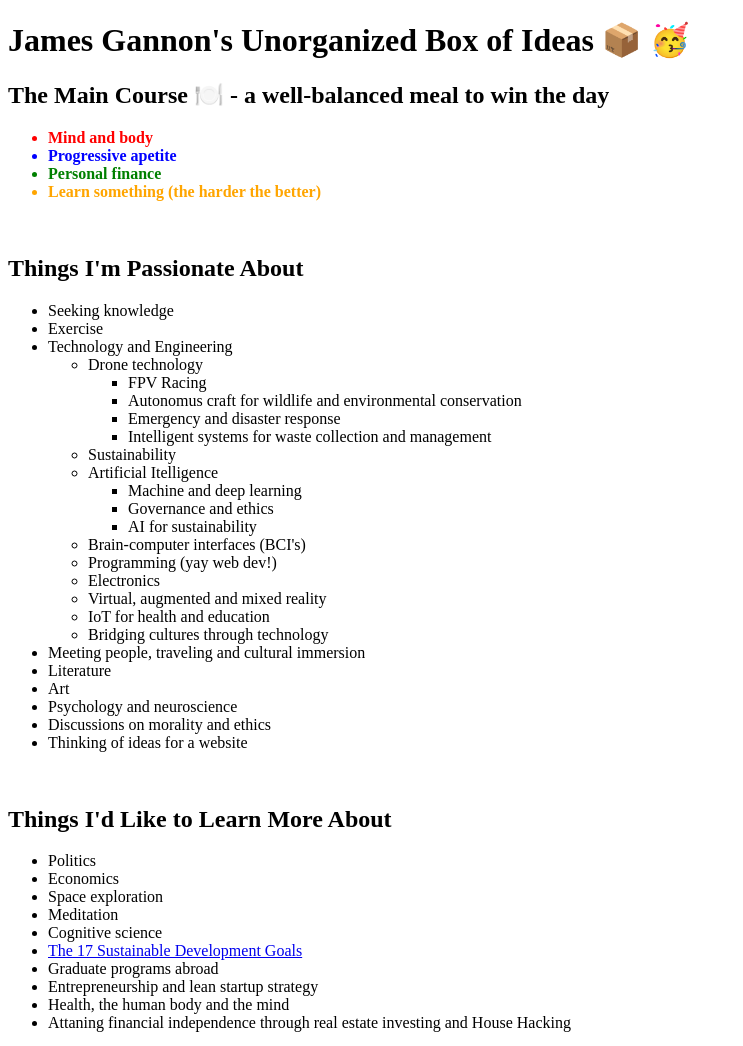
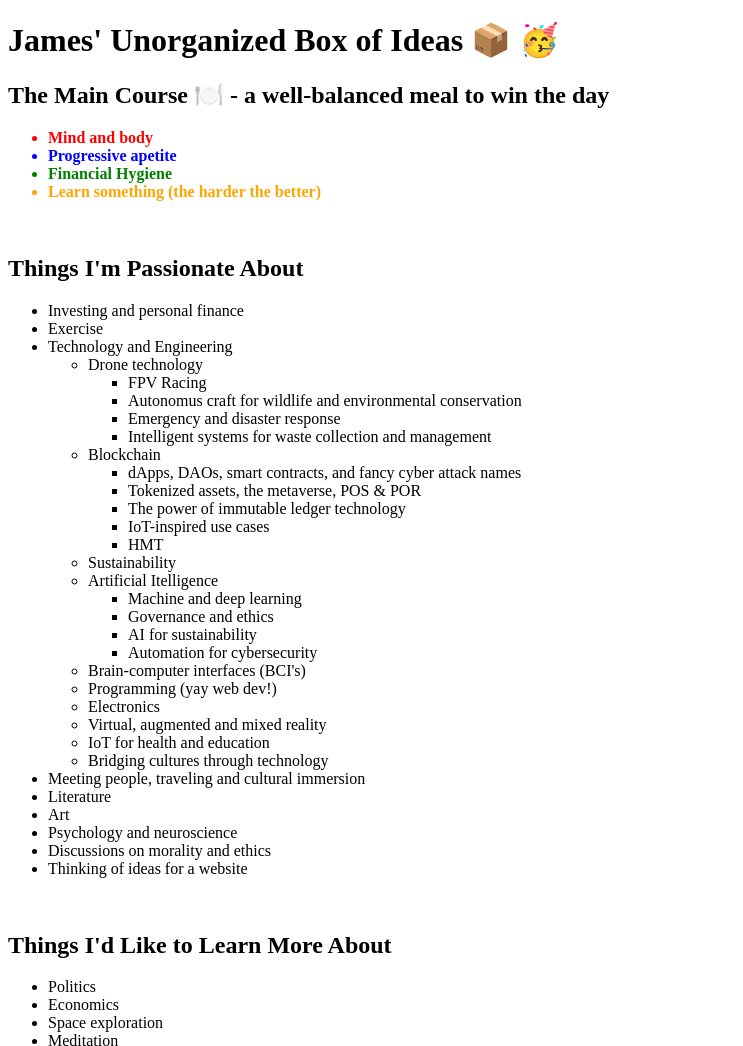
Before and after one commit to james-gannon/special-fiesta, a plain HTML site: page index.html in a window 1280 px wide. Shown: the top 1046 px of the page, without its empty margins (0-743 px from the left). Drawn offline with Linux system fonts and the light colour scheme.

Commit message:
Update index.html

```diff
--- a/index.html
+++ b/index.html
@@ -11,7 +11,7 @@
   <body>
 
     <h1>
-      <span>James Gannon's Unorganized Box of Ideas</span>
+      <span>James' Unorganized Box of Ideas</span>
       <span>📦</span>
       <span>🥳</span>
     </h1>
@@ -20,13 +20,13 @@
     <ul>
         <li style="color:red;"><strong>Mind and body</strong></li>
         <li style="color:blue;"><strong>Progressive apetite</strong></li>
-        <li style="color:green;"><strong>Personal finance</strong></li>
+        <li style="color:green;"><strong>Financial Hygiene</strong></li>
         <li style="color:orange;"><strong>Learn something (the harder the better)</strong></li>
     </ul><br>
 
     <h2>Things I'm Passionate About</h2>
     <ul>
-      <li>Seeking knowledge</li>
+      <li>Investing and personal finance</li>
       <li>Exercise</li>
       <li>Technology and Engineering</li>
       <ul>
@@ -37,12 +37,21 @@
           <li>Emergency and disaster response</li>
           <li>Intelligent systems for waste collection and management</li>
         </ul>
+        <li>Blockchain</li>
+        <ul>
+          <li>dApps, DAOs, smart contracts, and fancy cyber attack names</li>
+          <li>Tokenized assets, the metaverse, POS & POR</li>
+          <li>The power of immutable ledger technology</li>
+          <li>IoT-inspired use cases</li>
+          <li>HMT</li>
+        </ul>
         <li>Sustainability</li>
         <li>Artificial Itelligence</li>
         <ul>
           <li>Machine and deep learning</li>
           <li>Governance and ethics</li>
           <li>AI for sustainability</li>
+          <li>Automation for cybersecurity</li>
         </ul>
         <li>Brain-computer interfaces (BCI's)</li>
         <li>Programming (yay web dev!)</li>
@@ -71,7 +80,7 @@
         <li>Graduate programs abroad</li>
         <li>Entrepreneurship and lean startup strategy</li>
         <li>Health, the human body and the mind</li>
-        <li>Attaning financial independence through real estate investing and House Hacking</li>
+        <li>Attaning financial independence and geographic freedom through real estate investing and House Hacking</li>
       </ul><br>
 
     <h2>Things I Have Learned From Others Around the World</h2>
```
